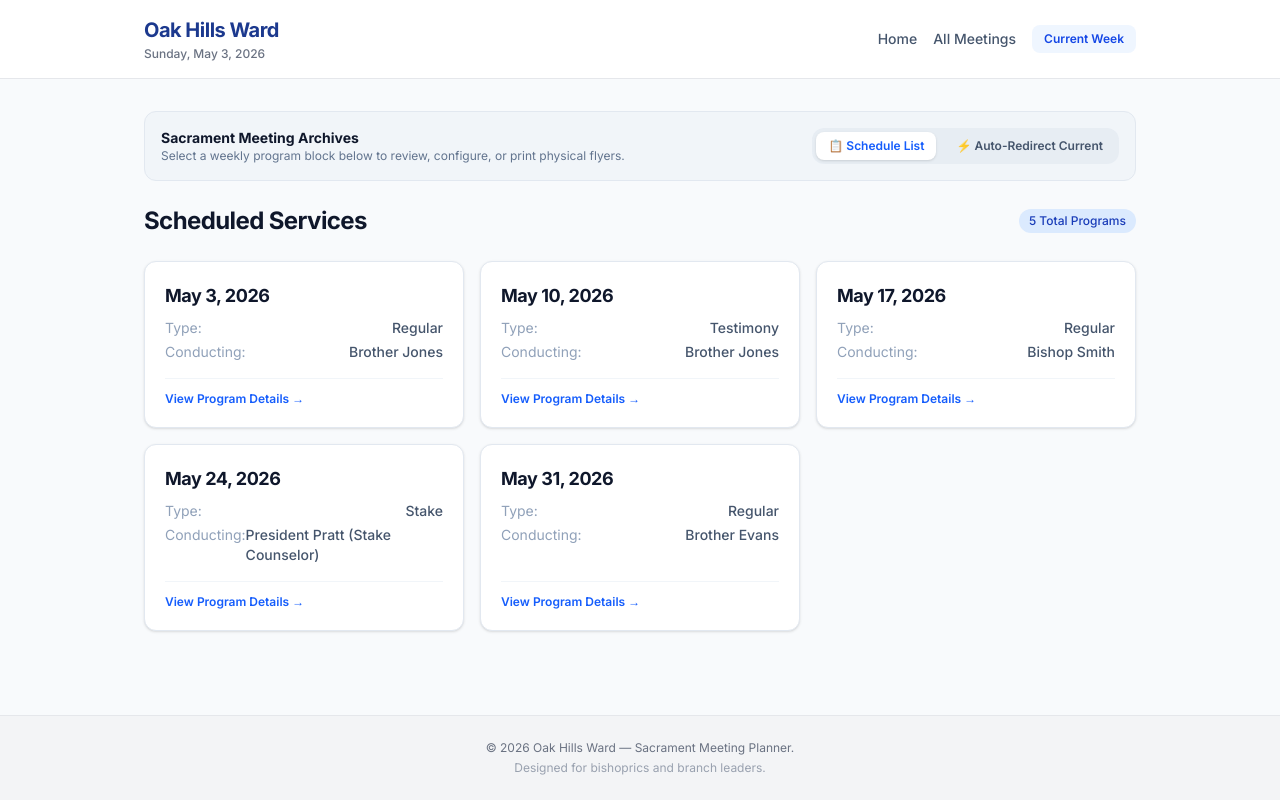
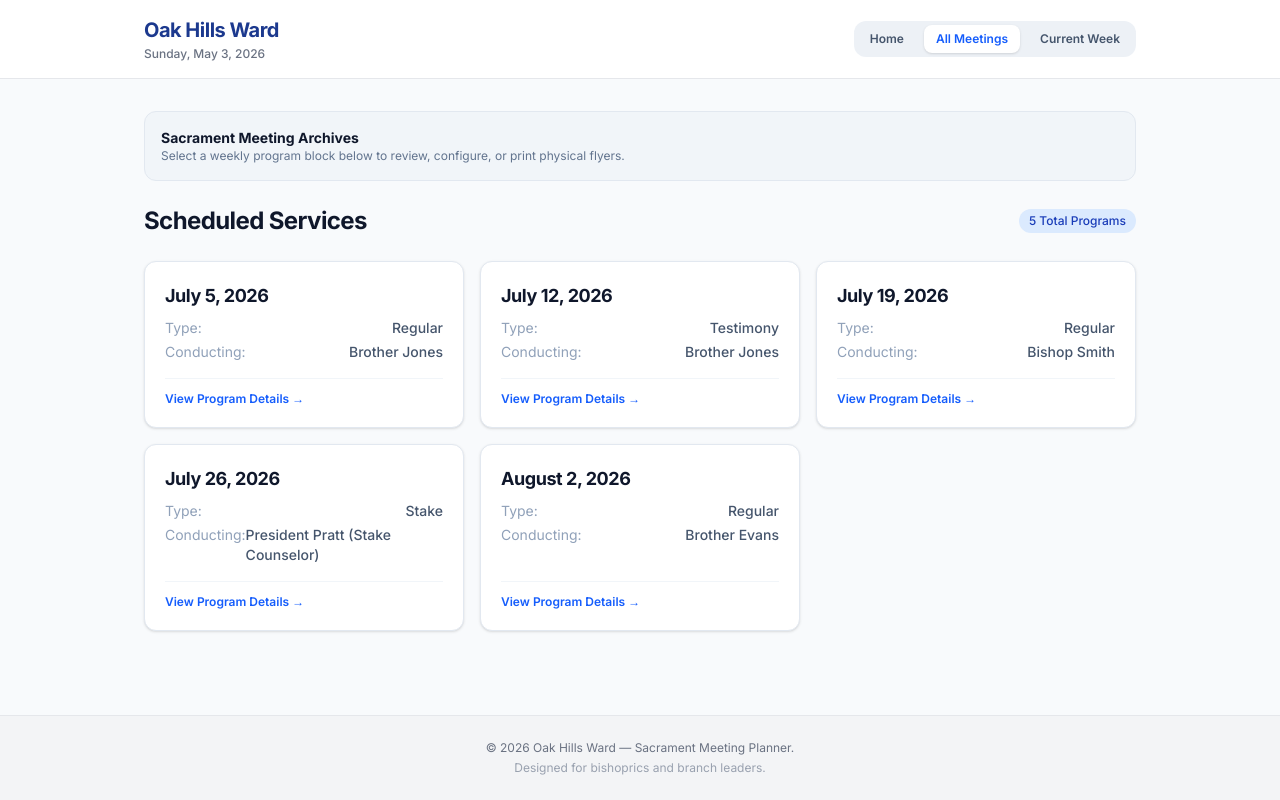
Before and after one commit to sterlingwebsite/sacrament-meetings, a Next.js app: page /meetings in a window 1280 px wide. Built offline with nearby package versions, Linux system fonts and the light colour scheme.

Commit message:
need to remove sacrament meeting archives div from current week tab

```diff
--- a/app/meetings/current/page.tsx
+++ b/app/meetings/current/page.tsx
@@ -5,14 +5,18 @@ export const dynamic = 'force-dynamic';
 
 export default async function CurrentMeetingPage() {
   const today = new Date();
+  const dayOfWeek = today.getDay();
 
-  const dayOfWeek = today.getDay();
-  const sunday = new Date(today);
-  sunday.setDate(today.getDate() - dayOfWeek);
+  const upcomingSunday = new Date(today);
 
-  const yyyy = sunday.getFullYear();
-  const mm = String(sunday.getMonth() + 1).padStart(2, '0');
-  const dd = String(sunday.getDate()).padStart(2, '0');
+  if (dayOfWeek !== 0) {
+    const daysUntilSunday = 7 - dayOfWeek;
+    upcomingSunday.setDate(today.getDate() + daysUntilSunday);
+  }
+
+  const yyyy = upcomingSunday.getFullYear();
+  const mm = String(upcomingSunday.getMonth() + 1).padStart(2, '0');
+  const dd = String(upcomingSunday.getDate()).padStart(2, '0');
   const formattedSunday = `${yyyy}-${mm}-${dd}`;
 
   const matchingMeetings = getMeetings(formattedSunday);
--- a/app/meetings/layout.tsx
+++ b/app/meetings/layout.tsx
@@ -1,5 +1,4 @@
 import React from 'react';
-import NavLinks from '@/components/NavLinks';
 
 export default function MeetingsLayout({
   children,
@@ -17,10 +16,6 @@ export default function MeetingsLayout({
             Select a weekly program block below to review, configure, or print physical flyers.
           </p>
         </div>
-
-        <nav className="flex gap-2">
-          <NavLinks />
-        </nav>
       </div>
 
       <div>
--- a/app/page.tsx
+++ b/app/page.tsx
@@ -36,8 +36,8 @@ export default function Home() {
         <div className="relative flex justify-center lg:justify-end">
           <div className="relative w-full max-w-[450px] aspect-square rounded-2xl overflow-hidden shadow-2xl border border-slate-200 dark:border-slate-800 bg-slate-100 dark:bg-slate-900">
             <Image
-              src="https://images.unsplash.com/photo-1519751151747-4d64b9715122?auto=format&fit=crop&w=800&q=80"
-              alt="An organized notebook open on a table next to a planner pen, representing structured agenda management"
+              src="/chapel.jpg"
+              alt="An LDS chapel"
               fill
               priority
               className="object-cover transition-opacity duration-300"
--- a/components/Header.tsx
+++ b/components/Header.tsx
@@ -1,4 +1,5 @@
 import Link from 'next/link';
+import NavLinks from './NavLinks';
 
 export default function Header() {
   const displayDate = "Sunday, May 3, 2026";
@@ -18,26 +19,7 @@ export default function Header() {
           </p>
         </div>
 
-        <nav className="flex items-center gap-4 text-sm font-medium">
-          <Link
-            href="/"
-            className="text-slate-600 dark:text-slate-300 hover:text-blue-600 dark:hover:text-blue-400 transition-colors"
-          >
-            Home
-          </Link>
-          <Link
-            href="/meetings"
-            className="text-slate-600 dark:text-slate-300 hover:text-blue-600 dark:hover:text-blue-400 transition-colors"
-          >
-            All Meetings
-          </Link>
-          <Link
-            href="/meetings/current"
-            className="px-3 py-1.5 rounded-lg bg-blue-50 dark:bg-blue-950/40 text-blue-700 dark:text-blue-400 hover:bg-blue-100 dark:hover:bg-blue-950/60 transition-all text-xs font-semibold"
-          >
-            Current Week
-          </Link>
-        </nav>
+        <NavLinks />
 
       </div>
     </header>
--- a/components/NavLinks.tsx
+++ b/components/NavLinks.tsx
@@ -7,9 +7,11 @@ export default function NavLinks() {
   const pathname = usePathname();
 
   const links = [
-    { name: '📋 Schedule List', href: '/meetings' },
-    { name: '⚡ Auto-Redirect Current', href: '/meetings/current' },
-  ];
+  { name: 'Home', href: '/' },
+  { name: 'All Meetings', href: '/meetings' },
+  { name: 'Current Week', href: '/meetings/current' },
+];
+
 
   return (
     <div className="flex gap-2 bg-slate-200/60 dark:bg-slate-800/60 p-1 rounded-xl">
--- a/lib/meetings-db.ts
+++ b/lib/meetings-db.ts
@@ -3,7 +3,7 @@ import type { SacramentMeeting } from './types';
 const meetings: SacramentMeeting[] = [
   {
     id: 1,
-    date: '2026-05-03',
+    date: '2026-07-05',
     meetingType: 'regular',
     presiding: 'Bishop Smith',
     conducting: 'Brother Jones',
@@ -18,11 +18,11 @@ const meetings: SacramentMeeting[] = [
     ],
     closingHymn: { number: 31, title: 'O God, Our Help in Ages Past' },
     closingPrayer: 'Brother Davis',
-    announcements: ['Ward temple night: May 10']
+    announcements: ['Ward temple night: July 10']
   },
   {
     id: 2,
-    date: '2026-05-10',
+    date: '2026-07-12',
     meetingType: 'testimony',
     presiding: 'Bishop Smith',
     conducting: 'Brother Jones',
@@ -38,7 +38,7 @@ const meetings: SacramentMeeting[] = [
   },
   {
     id: 3,
-    date: '2026-05-17',
+    date: '2026-07-19',
     meetingType: 'regular',
     presiding: 'President Young (Stake)',
     conducting: 'Bishop Smith',
@@ -57,7 +57,7 @@ const meetings: SacramentMeeting[] = [
   },
   {
     id: 4,
-    date: '2026-05-24',
+    date: '2026-07-26',
     meetingType: 'stake',
     presiding: 'President Young (Stake)',
     conducting: 'President Pratt (Stake Counselor)',
@@ -76,7 +76,7 @@ const meetings: SacramentMeeting[] = [
   },
   {
     id: 5,
-    date: '2026-05-31',
+    date: '2026-08-02',
     meetingType: 'regular',
     presiding: 'Bishop Smith',
     conducting: 'Brother Evans',
```
Also changed, not shown: public/chapel.jpg (added).
